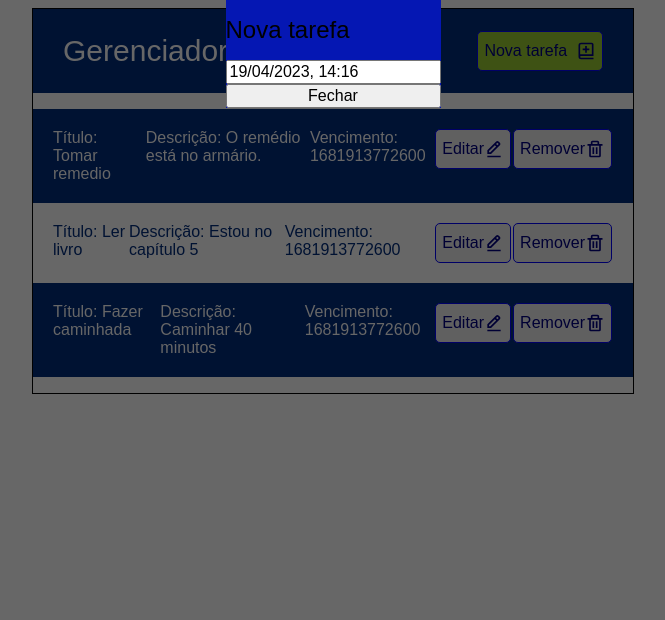
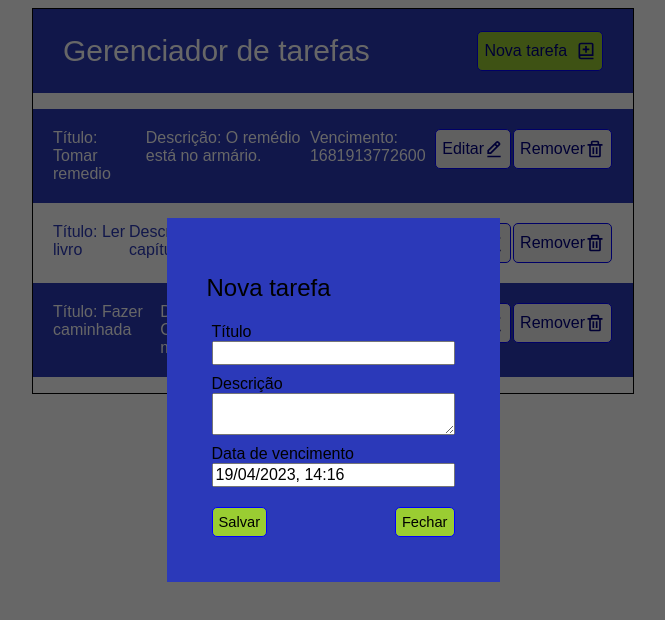
Before and after one commit to joaoCS/task-manager, a React (Create React App) app: page / in a window 1280 px wide. Both pictures are taken after a click on the button "Nova tarefa". Shown: the top 620 px of the page, without its empty margins (307-972 px from the left). Built offline with nearby package versions, Linux system fonts and the light colour scheme; the HTML template or start-up script is replaced by a standard one.

Commit message:
fix: adicionado o datepicker na edição e na criação de tarefas

```diff
--- a/src/index.css
+++ b/src/index.css
@@ -16,7 +16,7 @@
   justify-content: space-between;
   padding: 5px 30px;
   align-items: center;
-  background-color: rgb(1, 44, 124);
+  background-color: rgb(43, 57, 185);
 
 }
 .taskManagerHeader h1{
@@ -54,11 +54,12 @@
 }
 
 .taskManagerBody li:nth-child(odd) {
-  background-color: rgb(1, 44, 124);
+  background-color: rgb(43, 57, 185);
 }
 
 .taskManagerBody li:nth-child(even) {
-  color: rgb(1, 44, 124);
+  color: rgb(43, 57, 185);
+
 }
 
 .taskManagerBody li button {
--- a/src/pages/EditTask/EditTask.js
+++ b/src/pages/EditTask/EditTask.js
@@ -10,7 +10,7 @@ import "./editTask.css";
  /*
     Para guardar a data no BD, faz o parsing da data: Date.parse(data), que fica como número.
 
-    Para ler do BD, transforma o registro em formato Number para Date: dataDoBD = Date(dataNumber) e seta no campo.
+    Para ler do BD, transforma o registro em formato Number para Date: dataDoBD = new Date(dataNumber) e seta no campo.
 
     Para mostrar para o usuário, usa-se as funções: moment(dataNumber).format("DD/MM/YYYY hh:mm:ss")
 
@@ -30,6 +30,12 @@ export default function EditTask({ close, data }) {
 
     useEffect(()=> {
         registerLocale('pt-BR', ptBR);
+        if(data.titulo !== undefined ) {
+
+            setStartDate(new Date(data.dataVencimento));
+            console.log(startDate);
+            console.log(typeof(startDate));
+        }
     }, []);
 
 
@@ -46,14 +52,34 @@ export default function EditTask({ close, data }) {
         console.log(novaData);
     }
 
+    function handleChange(event) {
 
+    }
+    async function save() {
+
+    }
 
     return (
         <div className="editar">
             <form>
                 <h1>{whichTitle()}</h1>
-                <DatePicker selected={startDate} onChange={handleDate} showTimeSelect dateFormat="Pp" locale={ptBR}/>
-                <button onClick={close}>Fechar</button>
+                <span>
+                    <label htmlFor="titulo">Título</label>
+                    <input value={data.titulo} id="titulo" name="titulo" type="text" onChange={handleChange}/>
+                </span>
+                <span>
+                    <label htmlFor="descricao">Descrição</label>
+                    <textarea value={data.descricao} id="descricao" name="descricao" onChange={handleChange}></textarea>
+
+                </span>
+                <span>
+                    <label htmlFor="dataVencimento">Data de vencimento</label>
+                    <DatePicker name="dataVencimento" id="dataVencimento" selected={startDate} onChange={handleDate} showTimeSelect dateFormat="Pp" locale={ptBR}/>
+                </span>
+                <span className="closesave">
+                    <button onClick={save}>Salvar</button>
+                    <button onClick={close}>Fechar</button>
+                </span>
             </form>
         </div>
     );
--- a/src/pages/EditTask/editTask.css
+++ b/src/pages/EditTask/editTask.css
@@ -10,14 +10,51 @@
 }
 
 .editar form {
+    position: absolute;
+    left: 0;
+    right: 0;
+    top: 0;
+    bottom: 0;
+
     width: fit-content;
     height: fit-content;
+
     margin: auto;
-    background-color: rgb(5, 23, 179);
+
     display: flex;
     flex-direction: column;
+
+    padding: 40px;
+
+    background-color: rgb(43, 57, 185);
 }
 
 .editar form h1{
     font-size: 24px;
 }
+
+.editar form span {
+    display: flex;
+    flex-direction: column;
+    margin: 5px;
+}
+
+.editar form .closesave {
+    display: flex;
+    flex-direction: row;
+    justify-content: space-between;
+}
+
+.closesave button {
+    padding: 6px;
+    margin-top: 10px;
+    background-color: yellowgreen;
+    border: 1px solid blue;
+    border-radius: 5px;
+    font-size: 11pt;
+    cursor: pointer;
+}
+
+#dataVencimento {
+    width: 235px;
+}
--- a/src/pages/ManageTasks.js
+++ b/src/pages/ManageTasks.js
@@ -35,6 +35,10 @@ export default function ManageTasks () {
         setTaskToEdition(data);
     }
 
+    function closeEditModal() {
+        setOpenEdit(false);
+    }
+
     return (
         <>
           <div className="taskManager">
@@ -56,7 +60,7 @@ export default function ManageTasks () {
                 })}
                 </ul>
             </div>
-            {openEdit && <EditTask data={taskToEdition} close={() => setOpenEdit(false)}/>}
+            {openEdit && <EditTask data={taskToEdition} close={closeEditModal}/>}
         </>
     );
 };
```
